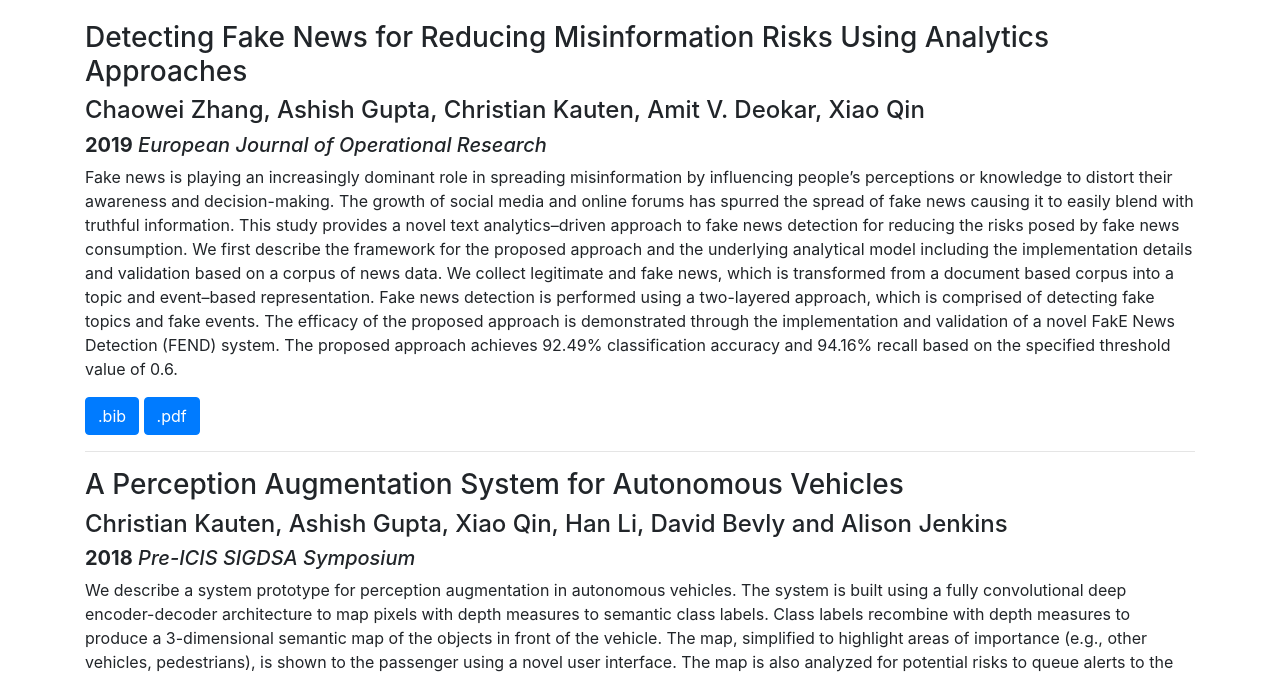
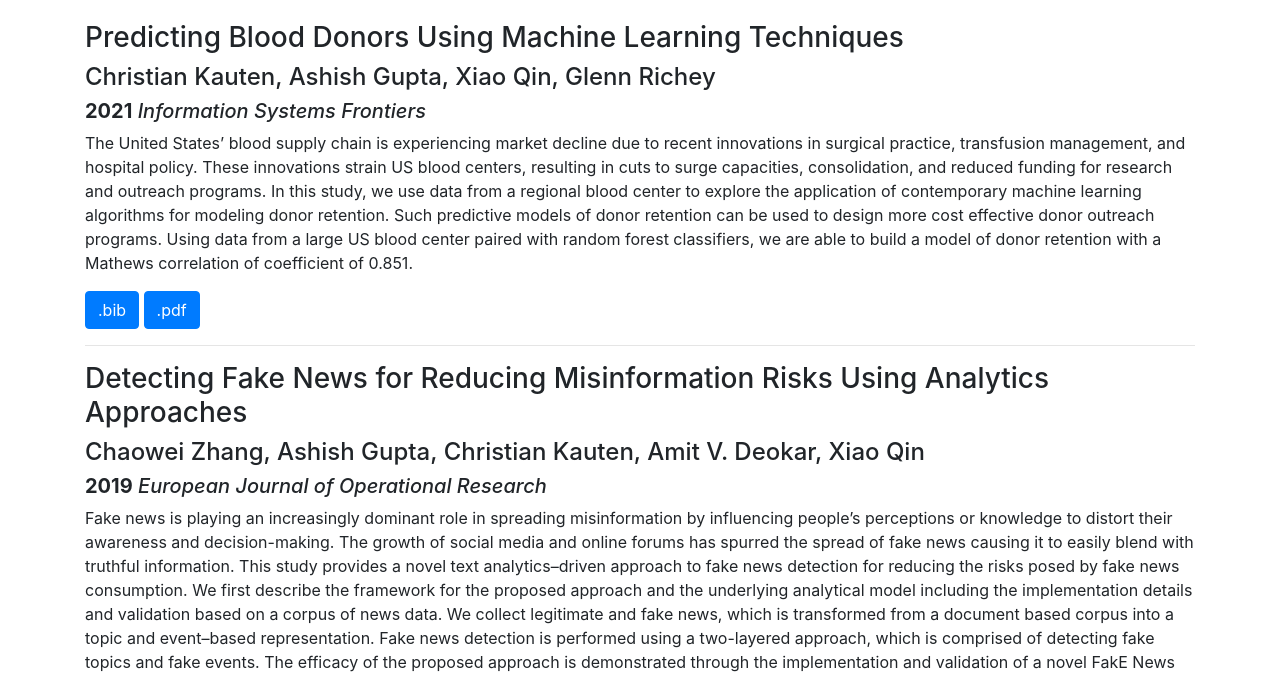
Before and after one commit to Kautenja/Kautenja.github.io, a website: page publications.html in a window 1280 px wide. Shown: the part 131-805 px from the top of the page. Drawn offline with Linux system fonts and the light colour scheme.

Commit message:
update publications page

```diff
--- a/publications.html
+++ b/publications.html
@@ -61,7 +61,22 @@
         <!-- <small>Secondary Text</small> -->
       </h1>
 
-      <!-- Project: Detecting Fake News for Reducing Misinformation Risks Using Analytics Approaches -->
+      <!-- Project: Predicting Blood Donors Using Machine Learning Techniques -->
+<div class="row">
+<div class="col-md">
+  <h3>Predicting Blood Donors Using Machine Learning Techniques</h3>
+  <h4>Christian Kauten, Ashish Gupta, Xiao Qin, Glenn Richey</h4>
+  <h5><b>2021</b> <i>Information Systems Frontiers</i></h5>
+  <p>The United States’ blood supply chain is experiencing market decline due to recent innovations in surgical practice, transfusion management, and hospital policy. These innovations strain US blood centers, resulting in cuts to surge capacities, consolidation, and reduced funding for research and outreach programs. In this study, we use data from a regional blood center to explore the application of contemporary machine learning algorithms for modeling donor retention. Such predictive models of donor retention can be used to design more cost effective donor outreach programs. Using data from a large US blood center paired with random forest classifiers, we are able to build a model of donor retention with a Mathews correlation of coefficient of 0.851.
+</p>
+  <a class="btn btn-primary" href="doc/predicting-blood-donors.bib">.bib</a>
+  <a class="btn btn-primary" href="doc/predicting-blood-donors.pdf">.pdf</a>
+</div>
+</div>
+<!-- /.row -->
+<hr>
+
+<!-- Project: Detecting Fake News for Reducing Misinformation Risks Using Analytics Approaches -->
 <div class="row">
 <div class="col-md">
   <h3>Detecting Fake News for Reducing Misinformation Risks Using Analytics Approaches</h3>
```
Also changed, not shown: metadata.yaml (+8 -15 lines), 2 other files.
